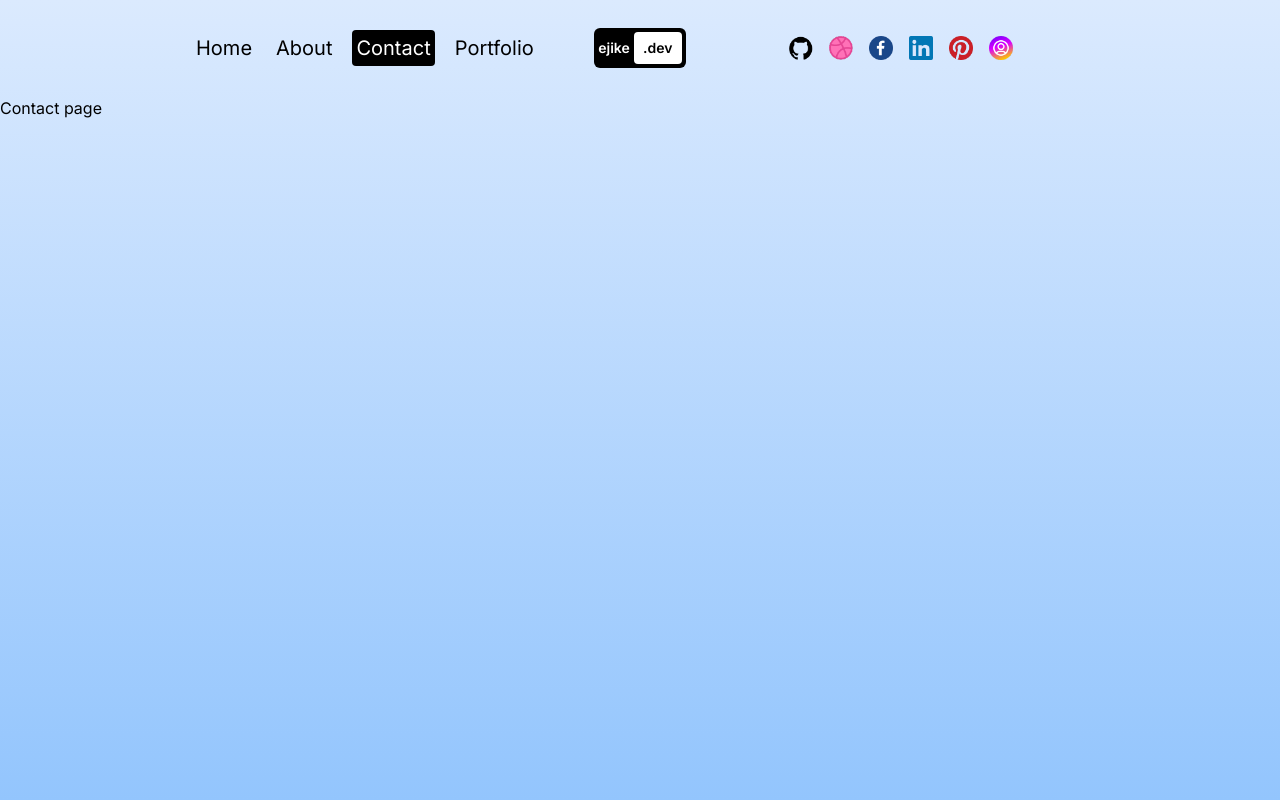
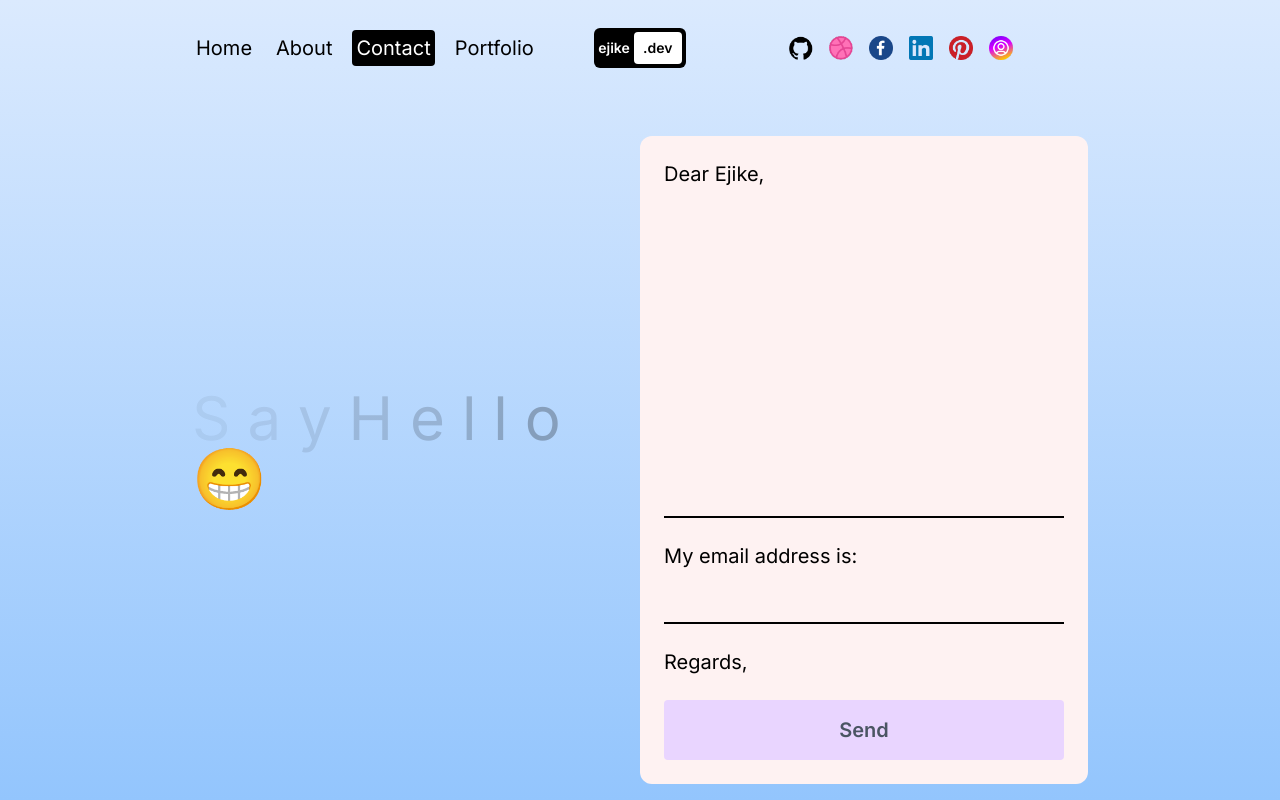
Before and after one commit to agkayster/ejike-portfolio-website, a Next.js app: page /contact in a window 1280 px wide. Built offline with nearby package versions, Linux system fonts and the light colour scheme.

Commit message:
Implemented Contact page

```diff
--- /dev/null
+++ b/src/Utils/pageLinks.jsx
@@ -0,0 +1,6 @@
+export const links = [
+	{ url: '/', title: 'Home' },
+	{ url: '/about', title: 'About' },
+	{ url: '/contact', title: 'Contact' },
+	{ url: '/portfolio', title: 'Portfolio' },
+];
--- /dev/null
+++ b/src/Utils/socialIcons.jsx
@@ -0,0 +1,18 @@
+export const icons = [
+	{
+		id: 1,
+		src: '/github.png',
+		alt: 'github image',
+		url: 'https://github.com/agkayster',
+	},
+	{ id: 2, src: '/dribbble.png', alt: 'dribble image', url: '/' },
+	{ id: 3, src: '/facebook.png', alt: 'facebook image', url: '/' },
+	{
+		id: 4,
+		src: '/linkedin.png',
+		alt: 'linkedin image',
+		url: 'https://www.linkedin.com/in/ejike-chiboka-pmp/',
+	},
+	{ id: 5, src: '/pinterest.png', alt: 'pinterest image', url: '/' },
+	{ id: 6, src: '/instagram.png', alt: 'instagram image', url: '/' },
+];
--- a/src/app/contact/page.jsx
+++ b/src/app/contact/page.jsx
@@ -1,15 +1,95 @@
 'use client';
-import React from 'react';
+import React, { useRef, useState } from 'react';
 import { motion } from 'framer-motion';
+import emailjs from '@emailjs/browser';
+
+import EmailFormComponent from '@/components/emailForm';
 
 const ContactPage = () => {
+	const [input, setInput] = useState('');
+
+	const [success, setSuccess] = useState(false);
+
+	const [error, setError] = useState(false);
+
+	const [formError, setFormError] = useState(false);
+
+	const text = 'Say Hello';
+
+	const form = useRef();
+
+	const handleInputChange = (e) => {
+		const { value } = e.target;
+		setInput(value);
+	};
+
+	const sendEmail = (e) => {
+		e.preventDefault();
+		setError(false);
+		setSuccess(false);
+
+		if (input === '') {
+			setFormError(true);
+			return null;
+		} else {
+			return emailjs
+				.sendForm(
+					process.env.NEXT_PUBLIC_SERVICE_ID,
+					process.env.NEXT_PUBLIC_TEMPLATE_ID,
+					form.current,
+					{
+						publicKey: process.env.NEXT_PUBLIC_PUBLIC_KEY,
+					}
+				)
+				.then(
+					() => {
+						setSuccess(true);
+						setInput('');
+						form.current.reset();
+					},
+					(error) => {
+						setError(true);
+					}
+				);
+		}
+	};
+
 	return (
 		<motion.div
 			className='h-full'
 			initial={{ y: '-200vh' }}
 			animate={{ y: '0%' }}
 			transition={{ duration: 1 }}>
-			Contact page
+			<div className='h-full flex flex-col lg:flex-row px-4 sm:px-8 md:px-12 lg:px-20 xl:px-48'>
+				{/* TEXT CONTAINER */}
+				<div className='h-1/3 lg:h-full lg:w-1/2 flex items-center justify-center text-3xl md:text-6xl'>
+					<div>
+						{text.split('').map((letter, index) => (
+							<motion.span
+								key={index}
+								initial={{ opacity: 1 }}
+								animate={{ opacity: 0 }}
+								transition={{
+									duration: 3,
+									repeat: Infinity,
+									delay: index * 0.1,
+								}}>
+								{letter}{' '}
+							</motion.span>
+						))}
+						😁
+					</div>
+				</div>
+				{/* FORM CONTAINER */}
+				<EmailFormComponent
+					form={form}
+					sendEmail={sendEmail}
+					handleInputChange={handleInputChange}
+					success={success}
+					error={error}
+					formError={formError}
+				/>
+			</div>
 		</motion.div>
 	);
 };
--- /dev/null
+++ b/src/components/emailForm.jsx
@@ -0,0 +1,58 @@
+import React from 'react';
+
+const EmailFormComponent = ({
+	form,
+	handleInputChange,
+	sendEmail,
+	success,
+	error,
+	formError,
+}) => {
+	return (
+		<div className='h-2/3 mb-8 md:mb-4 lg:h-full lg:w-1/2 flex flex-col'>
+			{/* {formError && (
+				<span className='text-red-600 font-semibold text-sm md:text-lg text-center md:-mb-6'>
+					Message or email cannot be empty!
+				</span>
+			)} */}
+			{success && (
+				<span className='text-green-600 font-semibold text-sm md:text-lg text-center md:-mb-6'>
+					Message sent successfully!
+				</span>
+			)}
+			{error && (
+				<span className='text-red-600 font-semibold text-sm md:text-lg text-center md:-mb-6'>
+					Message not sent!
+				</span>
+			)}
+			<form
+				ref={form}
+				onSubmit={sendEmail}
+				className='h-full lg:h-[92%] lg:w-full bg-red-50 rounded-xl text-xl flex flex-col gap-4 p-2
+				md:mb-0 md:gap-6 md:p-6 md:justify-center md:mt-10 '>
+				<span>Dear Ejike,</span>
+				<textarea
+					name='user_message'
+					id=''
+					rows={12}
+					className='bg-transparent border-b-2 border-b-black outline-none resize-none'
+				/>
+				<span>My email address is:</span>
+				<input
+					name='user_email'
+					type='text'
+					onChange={handleInputChange}
+					className='bg-transparent border-b-2 border-b-black outline-none'
+				/>
+				<span>Regards,</span>
+				<button
+					type='submit'
+					className='bg-purple-200 rounded font-semibold text-gray-600 p-1 md:p-4'>
+					Send
+				</button>
+			</form>
+		</div>
+	);
+};
+
+export default EmailFormComponent;
--- a/src/components/navbar.jsx
+++ b/src/components/navbar.jsx
@@ -5,21 +5,8 @@ import Image from 'next/image';
 import NavLink from './navLink';
 import { motion } from 'framer-motion';
 
-const links = [
-	{ url: '/', title: 'Home' },
-	{ url: '/about', title: 'About' },
-	{ url: '/contact', title: 'Contact' },
-	{ url: '/portfolio', title: 'Portfolio' },
-];
-
-const icons = [
-	{ id: 1, src: '/github.png', alt: 'github image' },
-	{ id: 2, src: '/dribbble.png', alt: 'dribble image' },
-	{ id: 3, src: '/facebook.png', alt: 'facebook image' },
-	{ id: 4, src: '/linkedin.png', alt: 'linkedin image' },
-	{ id: 5, src: '/pinterest.png', alt: 'pinterest image' },
-	{ id: 6, src: '/instagram.png', alt: 'instagram image' },
-];
+import { links } from '@/Utils/pageLinks';
+import { icons } from '@/Utils/socialIcons';
 
 const NavBar = () => {
 	const [open, setOpen] = useState(false);
@@ -104,17 +91,13 @@ const NavBar = () => {
 			</div>
 			{/* 6th Step: SOCIAL */}
 			<div className='w-1/3'>
-				<Link href='/' className='hidden md:flex flex-row gap-4'>
-					{icons.map(({ id, src, alt }) => (
-						<Image
-							src={src}
-							alt={alt}
-							width={24}
-							height={24}
-							key={id}
-						/>
+				<div className='hidden md:flex flex-row gap-4'>
+					{icons.map(({ id, src, alt, url }) => (
+						<Link key={id} href={url}>
+							<Image src={src} alt={alt} width={24} height={24} />
+						</Link>
 					))}
-				</Link>
+				</div>
 			</div>
 			{/* 3rd step: RESPONSIVE MENU/MOBILE */}
 			<div className='md:hidden'>
```
Also changed, not shown: 1 other file (tests, documents, lock files or other folders).
